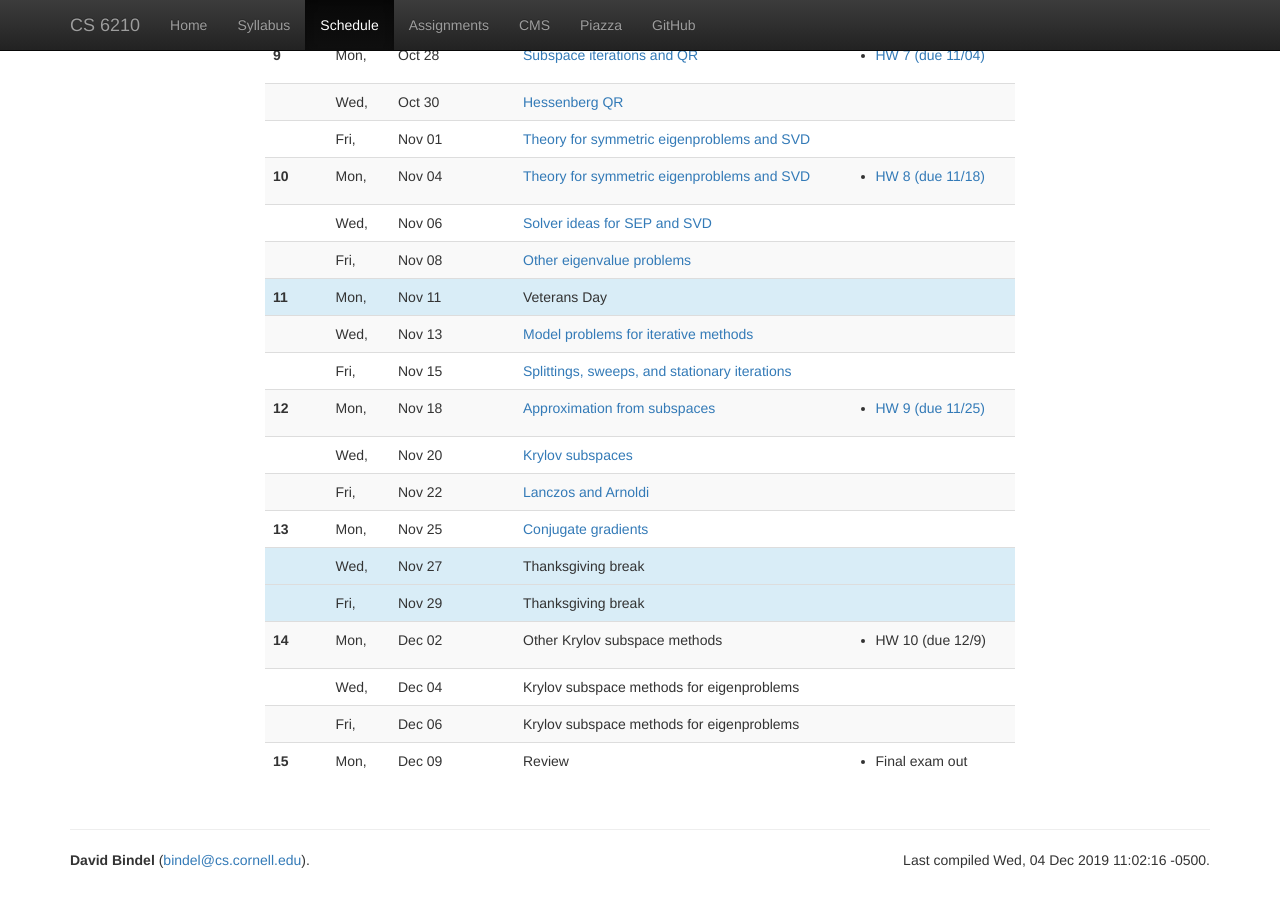
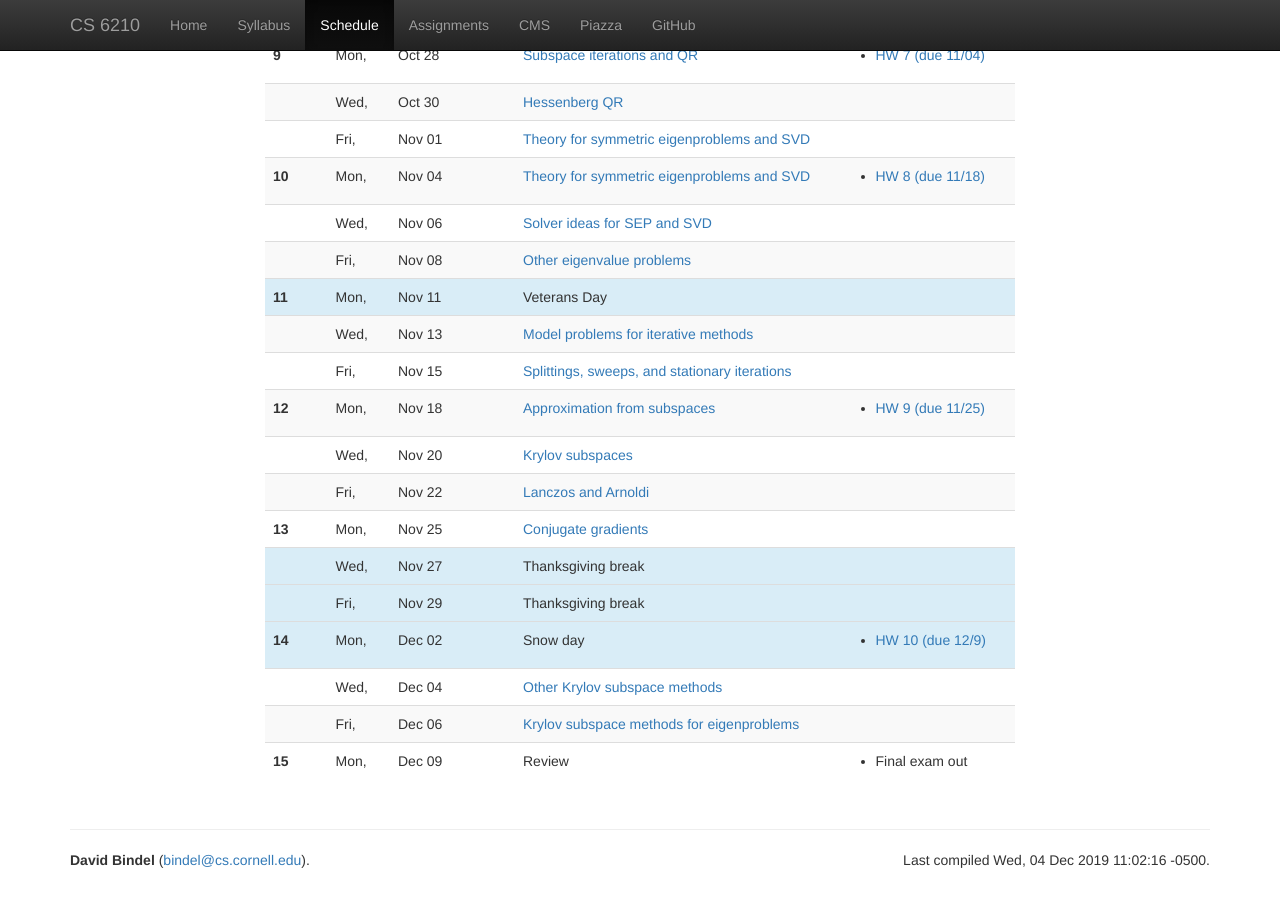
Before and after one commit to dbindel/cs6210-f19, a Jekyll site: the page built from web/schedule.html, in a window 1280 px wide and 900 px high, scrolled down 1326 px. Built offline with Jekyll 4.4.1, drawn with Linux system fonts in a browser that asks for light colours; nearby versions of some CDN libraries.

Commit message:
Added materials for 12/2 week.

```diff
--- a/web/_data/lectures.yml
+++ b/web/_data/lectures.yml
@@ -248,15 +248,18 @@
 #
 -
   date: 2019-12-02
-  info: Other Krylov subspace methods
+  break: Snow day
   hw:
     - info: HW 10 (due 12/9)
+      file: hw10.pdf
 -
   date: 2019-12-04
-  info: Krylov subspace methods for eigenproblems
+  info: Other Krylov subspace methods
+  notes: 2019-12-04.pdf
 -
   date: 2019-12-06
   info: Krylov subspace methods for eigenproblems
+  notes: 2019-12-06.pdf
 #
 # ==================
 # Week 15
```
Also changed, not shown: 5 other files.
